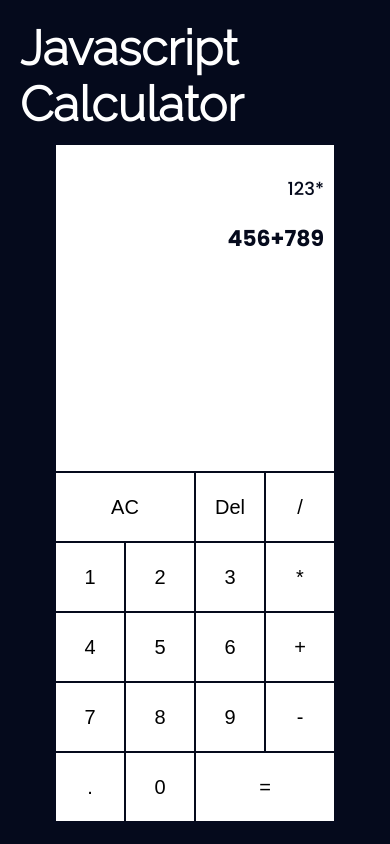
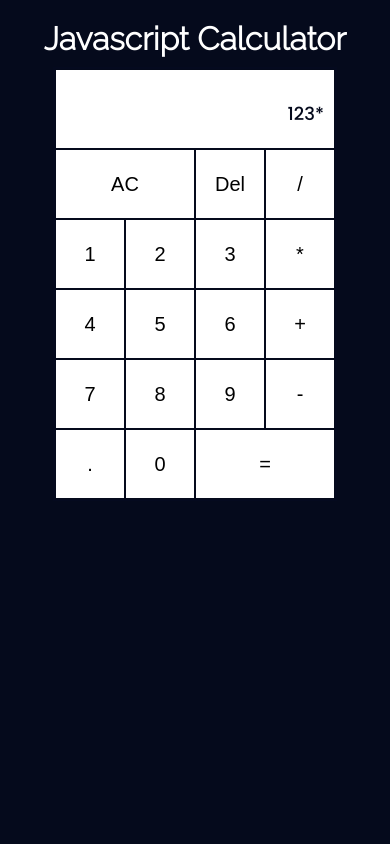
Before and after one commit to basilgoodluck/calculator, a plain HTML site: page index.html in a window 390 px wide. Drawn offline with Linux system fonts and the light colour scheme.

Commit message:
Update on style.css

```diff
--- a/style.css
+++ b/style.css
@@ -5,18 +5,18 @@
     padding: 0;
 }
 body{
-    background-color: #7df07d;
+    background-color: #050a1c;
     font-family: 'Poppins', sans-serif;
     font-family: 'Raleway', sans-serif;
+    height: 100vh;
+    overflow: hidden;
 }
 .container{
-    background-color: #050a1c;
     display: flex;
     align-items: center;
     justify-content: center;
     color: #fff;
     flex-direction: column;
-    height: 100vh;
     padding: 20px;
 }
 .container h1{
@@ -63,3 +63,11 @@ body{
 .calc-container button:hover{
     background-color: rgba(255, 255, 255, .5);
 }
+@media screen and (max-width: 600px) {
+    .container h1{
+        font-size: 2rem;
+    }
+    .screen{
+        height: 80px;
+    }
+}
```
